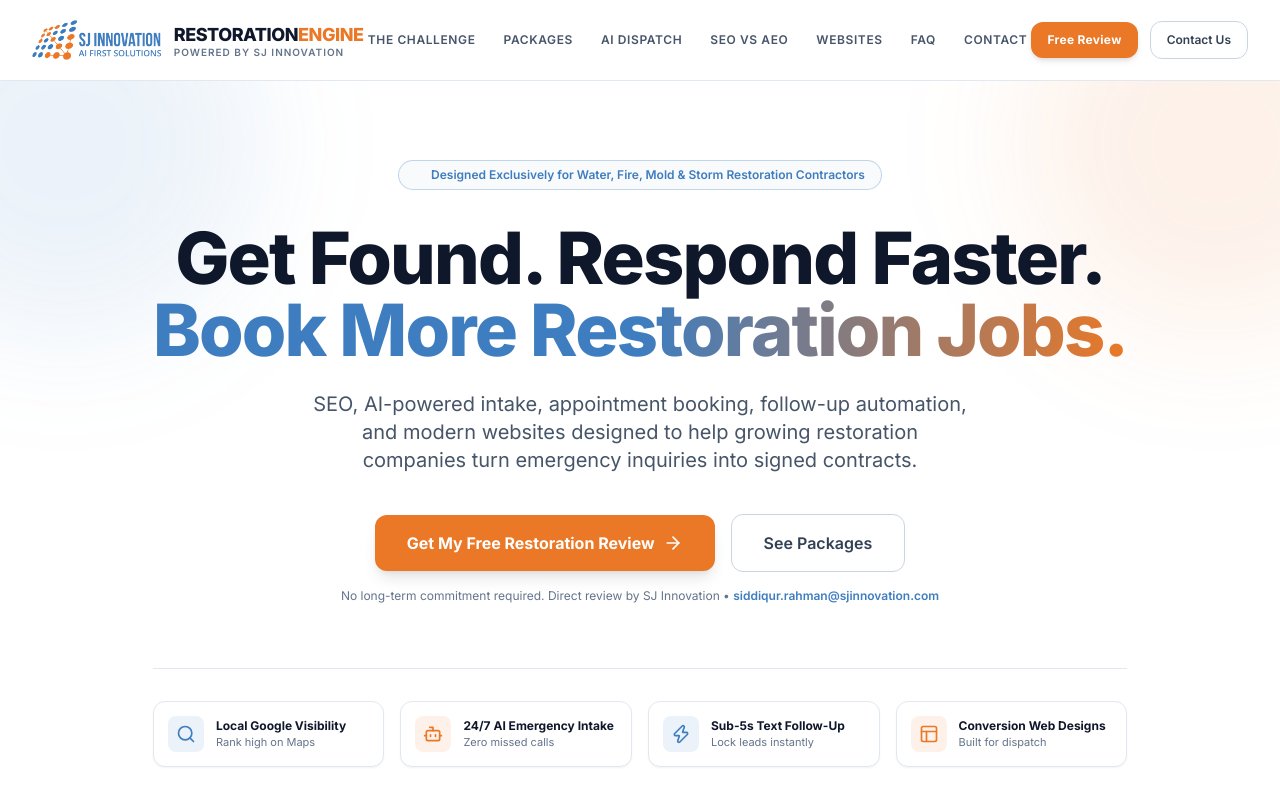
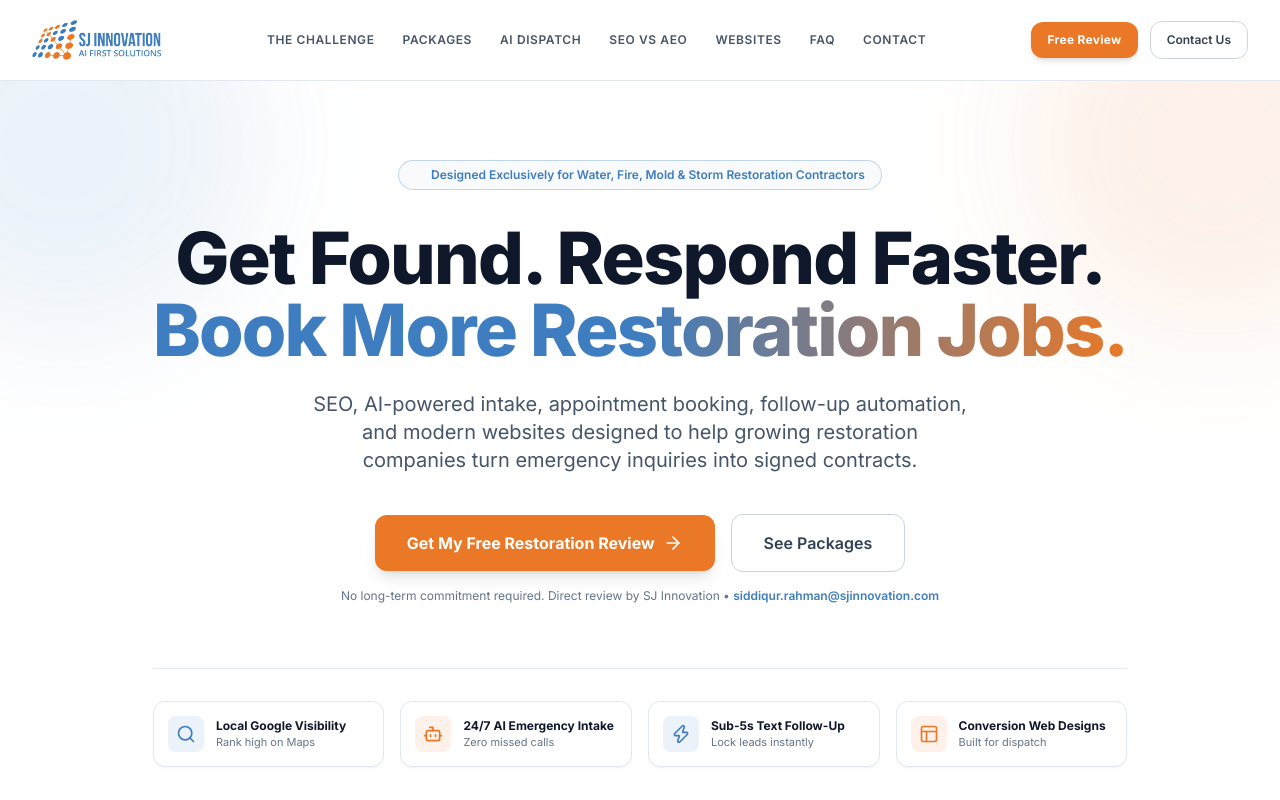
Before and after one commit to Annyxtopheles/sji-legal-growth-engine, a React (Vite) app: page / in a window 1280 px wide. Shown: the top 800 px of the page. Built offline with nearby package versions, Linux system fonts and the light colour scheme.

Commit message:
style: remove brand text from header, apply black and orange RESTORATION ENGINE to footer, and polish restoration terminology

```diff
--- a/src/components/FaqSection.tsx
+++ b/src/components/FaqSection.tsx
@@ -16,7 +16,7 @@
     },
     {
       question: "Does the AI receptionist give technical restoration advice?",
-      answer: "No. The AI receptionist is strictly designed for initial caller intake, logging emergency details, answering general firm questions, scheduling technician visits, and alerting your team."
+      answer: "No. The AI receptionist is strictly designed for initial caller intake, logging emergency details, answering general company questions, scheduling technician visits, and alerting your team."
     },
     {
       question: "Can the AI answer after normal office hours?",
--- a/src/components/FinalCta.tsx
+++ b/src/components/FinalCta.tsx
@@ -19,7 +19,7 @@
           </p>
           <div className="flex flex-col sm:flex-row justify-center items-center gap-4">
             <a
-              href="mailto:siddiqur.rahman@sjinnovation.com?subject=Free%20Restoration%20Practice%20Review%20Request&body=Hi%20Siddiqur,%0D%0A%0D%0AI%20would%20like%20to%20request%20a%20free%20review%20of%20our%20restoration%20company's%20digital%20presence,%20Google%20Maps%20rank,%20and%20intake%20speed.%0D%0A%0D%0ACompany%20Name:%20%0D%0AWebsite:%20%0D%0APhone%20Number:%20%0D%0A%0D%0AThank%20you!"
+              href="mailto:siddiqur.rahman@sjinnovation.com?subject=Free%20Restoration%20Digital%20Review%20Request&body=Hi%20Siddiqur,%0D%0A%0D%0AI%20would%20like%20to%20request%20a%20free%20review%20of%20our%20restoration%20company's%20digital%20presence,%20Google%20Maps%20rank,%20and%20intake%20speed.%0D%0A%0D%0ACompany%20Name:%20%0D%0AWebsite:%20%0D%0APhone%20Number:%20%0D%0A%0D%0AThank%20you!"
               className="w-full sm:w-auto px-8 py-4 rounded-xl font-bold text-white bg-[#EA7826] hover:bg-[#d46519] transition-all duration-300 text-xs tracking-wide shadow-md hover:shadow-xl hover:-translate-y-0.5 active:scale-95 text-center inline-block"
             >
               Get My Free Review
--- a/src/components/Footer.tsx
+++ b/src/components/Footer.tsx
@@ -11,7 +11,9 @@
             alt="SJ Innovation"
             className="h-7 w-auto object-contain"
           />
-          <span className="text-slate-900 font-bold tracking-tight">RESTORATION ENGINE</span>
+          <span className="text-slate-900 font-extrabold tracking-tight">
+            RESTORATION<span className="text-[#EA7826]">ENGINE</span>
+          </span>
           <span>• Powered by SJ Innovation</span>
         </div>
 
--- a/src/components/Hero.tsx
+++ b/src/components/Hero.tsx
@@ -36,7 +36,7 @@
         {/* Action CTAs - Exact original 2-button layout */}
         <div className="mt-10 flex flex-col sm:flex-row items-center justify-center gap-4 max-w-md mx-auto sm:max-w-none">
           <a
-            href="mailto:siddiqur.rahman@sjinnovation.com?subject=Free%20Restoration%20Practice%20Review%20Request&body=Hi%20Siddiqur,%0D%0A%0D%0AI%20would%20like%20to%20request%20a%20free%20review%20of%20our%20restoration%20company's%20digital%20presence,%20Google%20Maps%20rank,%20and%20intake%20speed.%0D%0A%0D%0ACompany%20Name:%20%0D%0AWebsite:%20%0D%0APrimary%20Services:%20%0D%0APhone%20Number:%20%0D%0A%0D%0AThank%20you!"
+            href="mailto:siddiqur.rahman@sjinnovation.com?subject=Free%20Restoration%20Digital%20Review%20Request&body=Hi%20Siddiqur,%0D%0A%0D%0AI%20would%20like%20to%20request%20a%20free%20review%20of%20our%20restoration%20company's%20digital%20presence,%20Google%20Maps%20rank,%20and%20intake%20speed.%0D%0A%0D%0ACompany%20Name:%20%0D%0AWebsite:%20%0D%0APrimary%20Services:%20%0D%0APhone%20Number:%20%0D%0A%0D%0AThank%20you!"
             className="w-full sm:w-auto px-8 py-4 rounded-xl font-bold text-white bg-[#EA7826] hover:bg-[#d46519] hover:shadow-xl hover:-translate-y-0.5 transition-all duration-300 shadow-lg text-base flex items-center justify-center gap-2 group active:scale-95"
           >
             <span>Get My Free Restoration Review</span>
--- a/src/components/Navbar.tsx
+++ b/src/components/Navbar.tsx
@@ -15,23 +15,13 @@
       <div className="max-w-7xl mx-auto px-4 sm:px-6 lg:px-8">
         <div className="flex items-center justify-between h-20">
 
-          {/* Brand Logo - Preserving exact original structure with SJI logo */}
-          <a href="#" className="flex items-center gap-3">
+          {/* Brand Logo - Clean SJI Logo */}
+          <a href="#" className="flex items-center">
             <img
               src={sjiLogo}
               alt="SJ Innovation"
               className="h-10 w-auto object-contain"
             />
-            <div>
-              <div className="flex items-center gap-1.5">
-                <span className="text-lg font-extrabold tracking-tight text-slate-900">
-                  RESTORATION<span className="text-[#EA7826]">ENGINE</span>
-                </span>
-              </div>
-              <span className="text-[10px] uppercase tracking-widest text-slate-500 block -mt-1 font-semibold">
-                Powered by SJ Innovation
-              </span>
-            </div>
           </a>
 
           {/* Desktop Nav - Exact original spacing and typography */}
@@ -48,7 +38,7 @@
           {/* Header Action Buttons - Direct mail and contact links */}
           <div className="hidden sm:flex items-center gap-3">
             <a
-              href={`mailto:siddiqur.rahman@sjinnovation.com?subject=Restoration%20Practice%20Review%20Request&body=Hi%20Siddiqur,%0D%0A%0D%0AI%20would%20like%20to%20request%20a%20free%20review%20of%20our%20restoration%20company's%20digital%20presence,%20Google%20Maps%20rank,%20and%20intake%20speed.%0D%0A%0D%0ACompany%20Name:%20%0D%0AWebsite:%20%0D%0APhone:%20`}
+              href={`mailto:siddiqur.rahman@sjinnovation.com?subject=Restoration%20Digital%20Review%20Request&body=Hi%20Siddiqur,%0D%0A%0D%0AI%20would%20like%20to%20request%20a%20free%20review%20of%20our%20restoration%20company's%20digital%20presence,%20Google%20Maps%20rank,%20and%20intake%20speed.%0D%0A%0D%0ACompany%20Name:%20%0D%0AWebsite:%20%0D%0APhone:%20`}
               className="px-4 py-2.5 rounded-xl font-bold text-white bg-[#EA7826] hover:bg-[#d46519] transition-all text-xs tracking-wide shadow-md active:scale-95 inline-flex items-center"
             >
               Free Review
@@ -126,7 +116,7 @@
           </a>
           <div className="pt-3 flex flex-col gap-2">
             <a
-              href="mailto:siddiqur.rahman@sjinnovation.com?subject=Restoration%20Practice%20Review%20Request"
+              href="mailto:siddiqur.rahman@sjinnovation.com?subject=Restoration%20Digital%20Review%20Request"
               onClick={() => setMobileMenuOpen(false)}
               className="w-full py-3 rounded-xl font-bold text-white bg-[#EA7826] text-center block"
             >
--- a/src/components/Packages.tsx
+++ b/src/components/Packages.tsx
@@ -183,7 +183,7 @@
                 <strong>Best for:</strong> Firms with outdated sites that need a premium image and high conversion setup.
               </p>
               <a
-                href="mailto:siddiqur.rahman@sjinnovation.com?subject=Inquiry:%20Restoration%20Website%20+%20Growth%20Package%20($999)&body=Hi%20Siddiqur,%0D%0A%0D%0AI'm%20interested%20in%20the%20Restoration%20Website%20+%20Growth%20redesign%20package%20($999)%20for%20our%20firm.%0D%0A%0D%0ACompany%20Name:%20%0D%0ACurrent%20Website:%20%0D%0APhone%20Number:%20%0D%0A%0D%0AThank%20you!"
+                href="mailto:siddiqur.rahman@sjinnovation.com?subject=Inquiry:%20Restoration%20Website%20+%20Growth%20Package%20($999)&body=Hi%20Siddiqur,%0D%0A%0D%0AI'm%20interested%20in%20the%20Restoration%20Website%20+%20Growth%20redesign%20package%20($999)%20for%20our%20restoration%20company.%0D%0A%0D%0ACompany%20Name:%20%0D%0ACurrent%20Website:%20%0D%0APhone%20Number:%20%0D%0A%0D%0AThank%20you!"
                 className="w-full py-3.5 rounded-xl font-bold text-slate-800 bg-slate-100 hover:bg-[#EA7826] hover:text-white hover:border-[#EA7826] hover:shadow-md transition-all duration-300 text-xs border border-slate-200 active:scale-95 text-center block"
               >
                 Redesign My Website
--- a/src/types.ts
+++ b/src/types.ts
@@ -5,7 +5,7 @@
   websiteUrl: string;
   email: string;
   phone: string;
-  service: string; // Practice Area
+  service: string; // Primary Service Area
   challenge: string;
   packageInterest?: string;
   createdAt: string;
```
